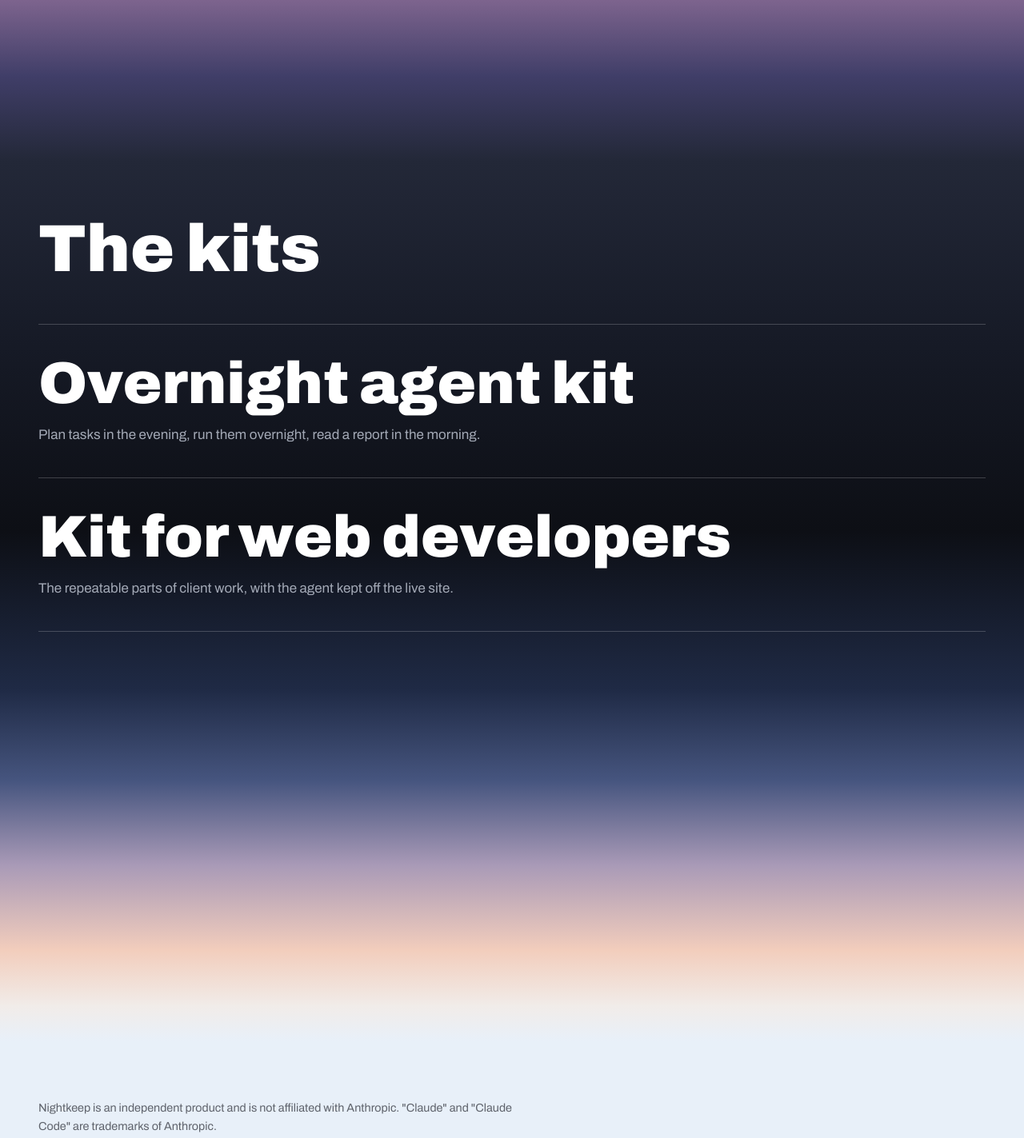
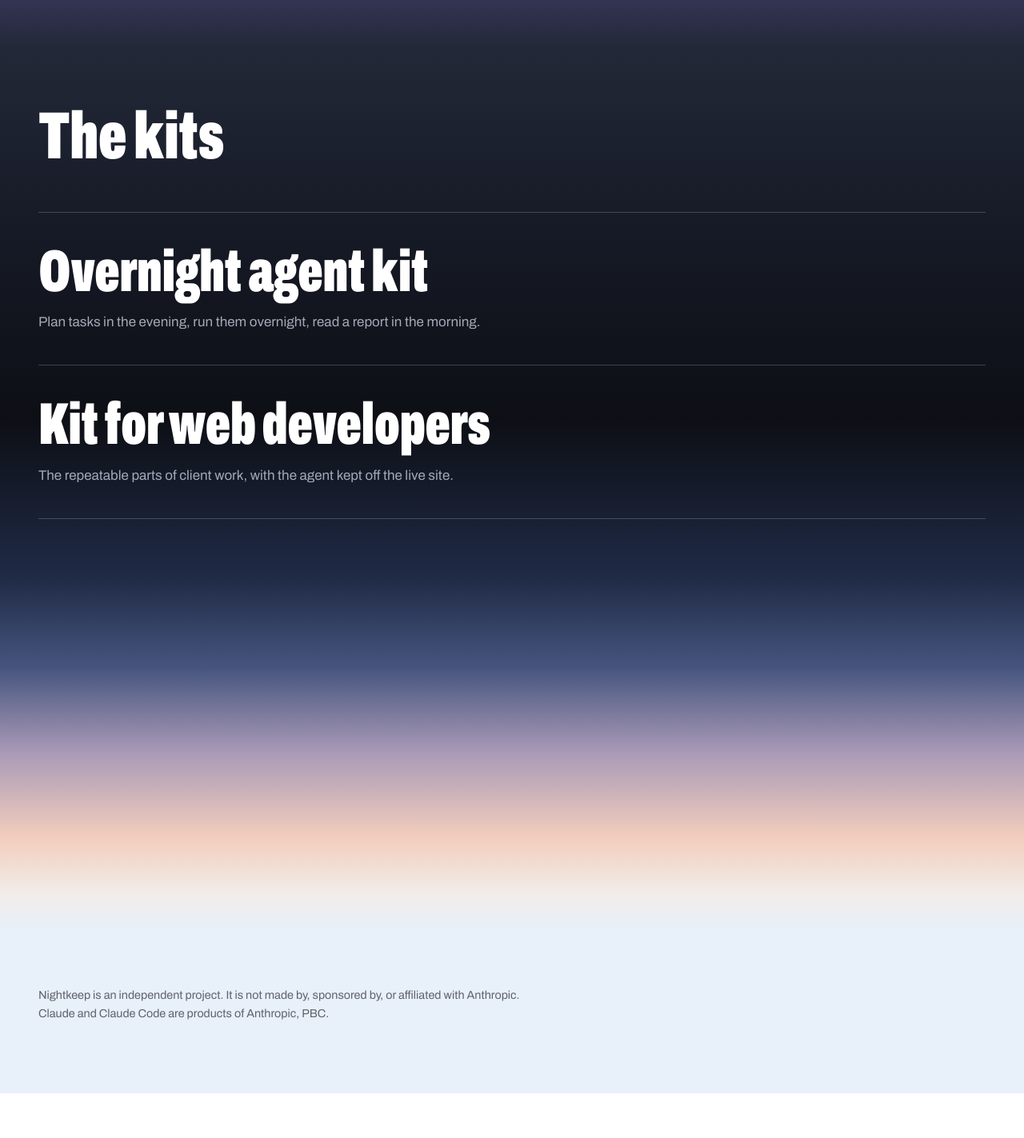
Before and after one commit to nightkeep/nightkeep.github.io, a plain HTML site: page index.html in a window 1280 px wide. Shown: the part 1180-2603 px from the top of the page at 80% size. After the commit the page ends 2547 px from the top, so only its background shows below. Drawn offline with Linux system fonts and the light colour scheme.

Commit message:
Remove discount claims, self-host Archivo, clarify independence from Anthropic

```diff
--- a/index.html
+++ b/index.html
@@ -5,11 +5,8 @@
 <meta name="viewport" content="width=device-width, initial-scale=1, viewport-fit=cover">
 <meta name="theme-color" content="#a9a7d1">
 <link rel="icon" href="favicon.svg" type="image/svg+xml">
-<title>Nightkeep: Claude Code kits</title>
+<title>Nightkeep: kits that run Claude Code while you sleep</title>
 <meta name="description" content="Ready-to-use Claude Code setups that keep working while you sleep, and stop before anything risky.">
-<link rel="preconnect" href="https://fonts.googleapis.com">
-<link rel="preconnect" href="https://fonts.gstatic.com" crossorigin>
-<link rel="stylesheet" href="https://fonts.googleapis.com/css2?family=Archivo:wdth,wght@62..125,400..900&display=swap">
 <link rel="stylesheet" href="site.css">
 <script src="site.js" defer></script>
 </head>
@@ -41,7 +38,7 @@
 
 <section class="dawn">
   <div class="wrap">
-    <p class="small">Nightkeep is an independent product and is not affiliated with Anthropic. "Claude" and "Claude Code" are trademarks of Anthropic.</p>
+    <p class="small">Nightkeep is an independent project. It is not made by, sponsored by, or affiliated with Anthropic. Claude and Claude Code are products of Anthropic, PBC.</p>
   </div>
 </section>
 </main>
--- a/site.css
+++ b/site.css
@@ -1,3 +1,13 @@
+@font-face {
+  font-family: "Archivo";
+  font-style: normal;
+  font-weight: 400 900;
+  font-stretch: 62% 125%;
+  font-display: swap;
+  src: url("fonts/archivo-latin.woff2") format("woff2");
+  unicode-range: U+0000-00FF, U+0131, U+0152-0153, U+02BB-02BC, U+02C6, U+02DA, U+02DC, U+0304, U+0308, U+0329, U+2000-206F, U+20AC, U+2122, U+2191, U+2193, U+2212, U+2215, U+FEFF, U+FFFD;
+}
+
 :root {
   --paper: #ffffff;
   --ink: #1a1a1a;
```
Also changed, not shown: overnight/index.html (+4 -7 lines), webdev/index.html (+4 -7 lines), fonts/OFL.txt (added), fonts/archivo-latin.woff2 (added).
